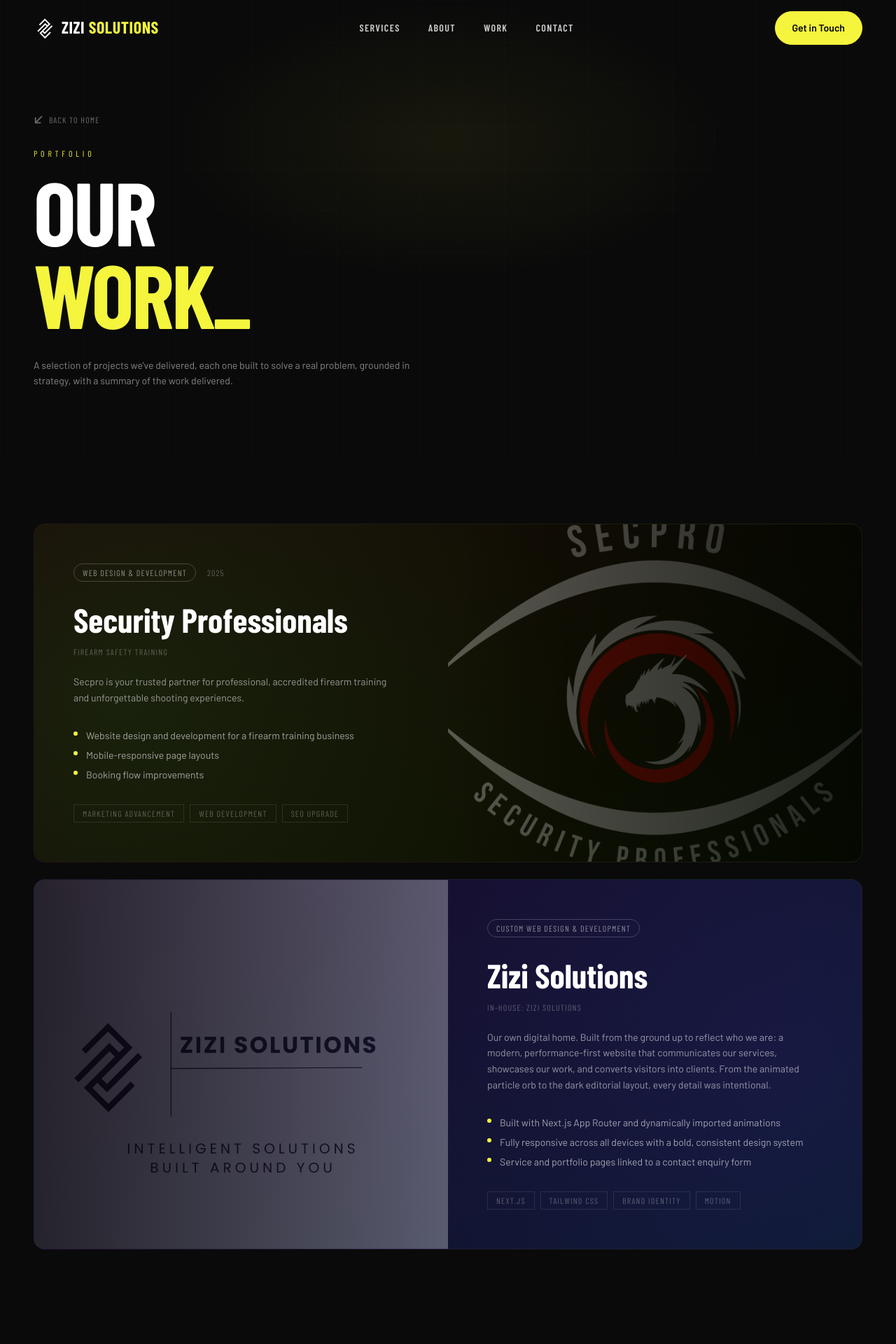
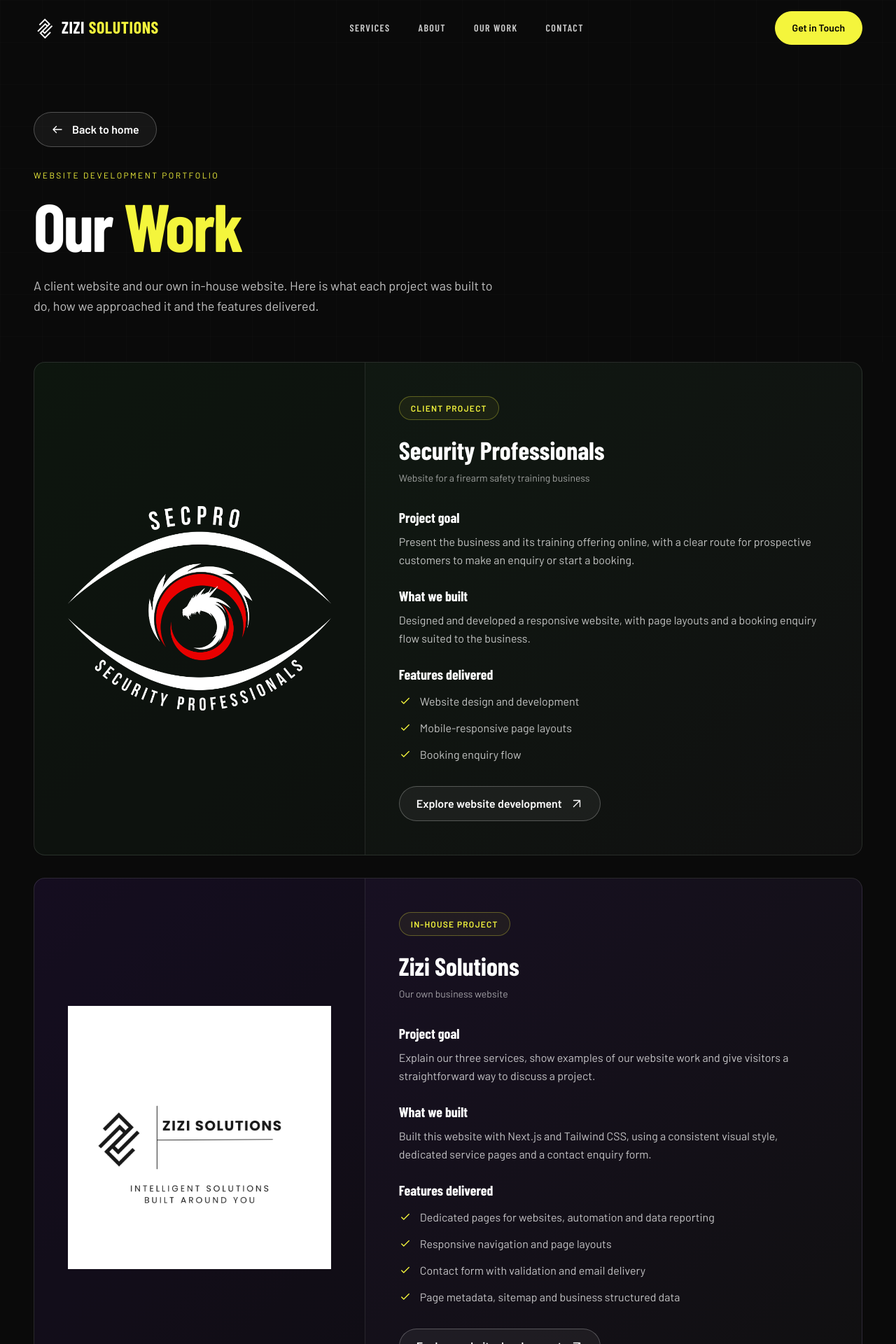
Before and after one commit to mdluli22/zizi-solutions, a Next.js app: page /work in a window 1280 px wide. Shown: the top 1920 px of the page at 70% size. Built offline with nearby package versions, Linux system fonts and the light colour scheme; a web font is replaced by a local one.

Commit message:
fixed navbar work link and the work page

```diff
--- a/app/work/page.tsx
+++ b/app/work/page.tsx
@@ -1,235 +1,99 @@
 import { pageMetadata } from '../../lib/seo'
-
-export const metadata = pageMetadata("Website Development Portfolio", "Explore Zizi Solutions website projects, including Security Professionals and our own website, with descriptions of the work delivered.", "/work")
-
 import Link from 'next/link'
 import Image from 'next/image'
 import Navbar from '../../components/Navbar'
 import Footer from '../../components/Footer'
+import ArrowIcon from '../../components/ArrowIcon'
+
+export const metadata = pageMetadata('Our Work', 'Explore a client website project and the Zizi Solutions in-house website, with clear summaries of the project goals, development work and features delivered.', '/work')
 
 const projects = [
   {
-    id: 1,
     title: 'Security Professionals',
-    client: 'Firearm Safety Training',
-    category: 'Web Design & Development',
-    categoryPath: '/services/web-design-dev',
-    year: '2025',
-    description:
-      'Secpro is your trusted partner for professional, accredited firearm training and unforgettable shooting experiences.',
-    outcomes: ['Website design and development for a firearm training business', 'Mobile-responsive page layouts', 'Booking flow improvements'],
-    tags: ['Marketing Advancement', 'Web Development', 'SEO upgrade'],
-    gradient: 'linear-gradient(135deg, #1a0808 0%, #0a1500 100%)',
-    accentColor: 'rgba(40,160,40,0.15)',
+    type: 'Client project',
+    context: 'Website for a firearm safety training business',
+    goal: 'Present the business and its training offering online, with a clear route for prospective customers to make an enquiry or start a booking.',
+    solution: 'Designed and developed a responsive website, with page layouts and a booking enquiry flow suited to the business.',
+    features: ['Website design and development', 'Mobile-responsive page layouts', 'Booking enquiry flow'],
     image: '/Secpro.png',
+    imageAlt: 'Security Professionals project logo',
+    gradient: 'linear-gradient(135deg, #101b12 0%, #101010 100%)',
   },
   {
-    id: 2,
     title: 'Zizi Solutions',
-    client: 'In-house: Zizi Solutions',
-    category: 'Custom Web Design & Development',
-    categoryPath: '/services/web-design-dev',
-    // year: '2024',
-    description:
-      'Our own digital home. Built from the ground up to reflect who we are: a modern, performance-first website that communicates our services, showcases our work, and converts visitors into clients. From the animated particle orb to the dark editorial layout, every detail was intentional.',
-    outcomes: ['Built with Next.js App Router and dynamically imported animations', 'Fully responsive across all devices with a bold, consistent design system', 'Service and portfolio pages linked to a contact enquiry form'],
-    tags: ['Next.js', 'Tailwind CSS', 'Brand Identity', 'Motion'],
-    gradient: 'linear-gradient(135deg, #1a0a2e 0%, #0a1a2e 100%)',
-    accentColor: 'rgba(80,40,180,0.15)',
+    type: 'In-house project',
+    context: 'Our own business website',
+    goal: 'Explain our three services, show examples of our website work and give visitors a straightforward way to discuss a project.',
+    solution: 'Built this website with Next.js and Tailwind CSS, using a consistent visual style, dedicated service pages and a contact enquiry form.',
+    features: ['Dedicated pages for websites, automation and data reporting', 'Responsive navigation and page layouts', 'Contact form with validation and email delivery', 'Page metadata, sitemap and business structured data'],
     image: '/1.png',
+    imageAlt: 'Zizi Solutions project logo',
+    gradient: 'linear-gradient(135deg, #1a1028 0%, #101010 100%)',
   },
-//   {
-//     id: 3,
-//     title: 'Brand Identity System',
-//     client: 'Confidential: Professional Services',
-//     category: 'Brand Identity & Strategy',
-//     categoryPath: '/services/brand-identity',
-//     year: '2024',
-//     description:
-//       'Complete visual identity and brand strategy for a growing professional services firm entering a competitive market: from logo and colour system through to pitch deck templates and social media kits.',
-//     outcomes: ['Cohesive identity across 12 brand touchpoints', 'New positioning led to 3 enterprise client wins within 6 months', 'Full brand guidelines delivered for internal team use'],
-//     tags: ['Logo Design', 'Brand Strategy', 'Visual Identity'],
-//     gradient: 'linear-gradient(135deg, #2e0a0a 0%, #1a1000 100%)',
-//     accentColor: 'rgba(180,40,40,0.15)',
-//     image: '/3.png',
-//   },
 ]
-
-// const stats = [
-//   { value: '5+', label: 'Projects Delivered' },
-//   { value: '3+', label: 'Happy Clients' },
-//   { value: '100%', label: 'On-time Delivery' },
-// ]
 
 export default function WorkPage() {
   return (
     <main className="min-h-screen bg-[#0a0a0a] text-white">
       <Navbar />
-
-      {/* Hero */}
-      <section className="relative overflow-hidden pt-40 pb-24 px-6 lg:px-12">
+      <section className="relative overflow-hidden pt-32 sm:pt-40 pb-12 sm:pb-16 px-6 lg:px-12">
         <div className="absolute inset-0 grid-texture opacity-40 pointer-events-none" />
-        <div
-          className="absolute top-0 left-1/2 -translate-x-1/2 w-[800px] h-[400px] pointer-events-none"
-          style={{ background: 'radial-gradient(ellipse, rgba(244,245,60,0.06) 0%, transparent 70%)' }}
-        />
         <div className="relative max-w-7xl mx-auto">
-          <Link
-            href="/"
-            className="inline-flex items-center gap-2 font-display text-xs tracking-widest uppercase text-white/40 hover:text-[#f4f53c] transition-colors mb-8"
-          >
-            <svg width="14" height="14" viewBox="0 0 16 16" fill="none">
-              <path d="M13 3L3 13M3 13H11M3 13V5" stroke="currentColor" strokeWidth="2" strokeLinecap="round" />
-            </svg>
-            Back to Home
-          </Link>
-          <p className="font-display text-xs tracking-[0.4em] uppercase mb-4" style={{ color: '#f4f53c' }}>
-            Portfolio
-          </p>
-          <h1
-            className="font-display font-black leading-none tracking-tight text-white mb-8"
-            style={{ fontSize: 'clamp(3.5rem, 10vw, 9rem)', lineHeight: '0.92' }}
-          >
-            OUR<br />
-            <span style={{ color: 'var(--yellow-neon)' }}>WORK_</span>
-          </h1>
-          <p className="text-white/50 text-sm leading-relaxed max-w-xl">
-            A selection of projects we&apos;ve delivered, each one built to solve a real problem, grounded in strategy, with a summary of the work delivered.
-          </p>
+          <Link href="/" className="button-secondary mb-8"><ArrowIcon direction="left" className="mr-3" />Back to home</Link>
+          <p className="text-[#f4f53c] text-xs uppercase tracking-[0.2em] mb-4">Website development portfolio</p>
+          <h1 className="font-display font-black text-5xl sm:text-7xl lg:text-8xl tracking-tight leading-none mb-6">Our <span className="text-[#f4f53c]">Work</span></h1>
+          <p className="text-white/75 text-base sm:text-lg leading-relaxed max-w-2xl">A client website and our own in-house website. Here is what each project was built to do, how we approached it and the features delivered.</p>
         </div>
       </section>
 
-      {/* Stats bar */}
-      {/* <section className="border-y border-white/5" style={{ background: 'rgba(255,255,255,0.02)' }}>
-        <div className="max-w-7xl mx-auto px-6 lg:px-12 py-10 grid grid-cols-3 gap-6">
-          {stats.map((s) => (
-            <div key={s.label} className="text-center">
-              <div
-                className="font-display font-black leading-none mb-1"
-                style={{ fontSize: 'clamp(2rem, 5vw, 3.5rem)', color: 'var(--yellow-neon)' }}
-              >
-                {s.value}
+      <section aria-label="Website projects" className="max-w-7xl mx-auto px-6 lg:px-12 pb-20 flex flex-col gap-8">
+        {projects.map((project) => (
+          <article key={project.title} className="rounded-2xl overflow-hidden border border-white/10" style={{ background: project.gradient }}>
+            <div className="grid grid-cols-1 lg:grid-cols-5">
+              <div className="relative min-h-[240px] sm:min-h-[300px] lg:min-h-[420px] lg:col-span-2 bg-black/20 border-b lg:border-b-0 lg:border-r border-white/10">
+                <Image fill sizes="(min-width: 1024px) 40vw, 100vw" src={project.image} alt={project.imageAlt} className="object-contain p-8 sm:p-12" />
               </div>
-              <p className="text-white/40 text-xs tracking-widest uppercase font-display">{s.label}</p>
-            </div>
-          ))}
-        </div>
-      </section> */}
-
-      {/* Projects */}
-      <section className="max-w-7xl mx-auto px-6 lg:px-12 py-24 flex flex-col gap-6">
-        {projects.map((p, i) => (
-          <div
-            key={p.id}
-            className="group relative rounded-2xl overflow-hidden border border-white/5 hover:border-white/10 transition-all duration-500"
-            style={{ background: p.gradient }}
-          >
-            {/* Glow blob */}
-            <div
-              className="absolute inset-0 pointer-events-none"
-              style={{ background: `radial-gradient(circle at ${i % 2 === 0 ? '10% 50%' : '90% 50%'}, ${p.accentColor} 0%, transparent 60%)` }}
-            />
-
-            <div className="relative grid grid-cols-1 lg:grid-cols-2 gap-0">
-              {/* Content */}
-              <div className={`p-10 lg:p-14 flex flex-col justify-between ${i % 2 !== 0 ? 'lg:order-2' : ''}`}>
-                <div>
-                  {/* Meta row */}
-                  <div className="flex flex-wrap items-center gap-4 mb-6">
-                    <Link
-                      href={p.categoryPath}
-                      className="font-display text-xs tracking-widest uppercase px-3 py-1 rounded-full border border-white/20 text-white/50 hover:text-[#f4f53c] hover:border-[#f4f53c]/40 transition-colors"
-                    >
-                      {p.category}
-                    </Link>
-                    <span className="font-display text-xs tracking-widest text-white/30 uppercase">{p.year}</span>
+              <div className="lg:col-span-3 p-6 sm:p-8 lg:p-12">
+                <span className="inline-flex rounded-full border border-[#f4f53c]/30 bg-[#f4f53c]/5 text-[#f4f53c] text-xs font-semibold uppercase tracking-widest px-4 py-2 mb-5">{project.type}</span>
+                <h2 className="font-display text-3xl sm:text-4xl font-bold leading-tight mb-2">{project.title}</h2>
+                <p className="text-white/60 text-sm mb-8">{project.context}</p>
+                <div className="space-y-6">
+                  <div>
+                    <h3 className="font-display text-xl font-bold mb-2">Project goal</h3>
+                    <p className="text-white/75 leading-relaxed">{project.goal}</p>
                   </div>
-
-                  <h2
-                    className="font-display font-black text-white leading-tight mb-2"
-                    style={{ fontSize: 'clamp(1.8rem, 4vw, 3rem)' }}
-                  >
-                    {p.title}
-                  </h2>
-                  <p className="font-display text-xs tracking-widest uppercase text-white/30 mb-6">{p.client}</p>
-                  <p className="text-white/55 text-sm leading-relaxed mb-8 max-w-md">{p.description}</p>
-
-                  {/* Outcomes */}
-                  <ul className="flex flex-col gap-2 mb-8">
-                    {p.outcomes.map((o) => (
-                      <li key={o} className="flex items-start gap-3 text-sm text-white/60">
-                        <span className="mt-1 shrink-0 w-1.5 h-1.5 rounded-full" style={{ background: 'var(--yellow-neon)' }} />
-                        {o}
-                      </li>
-                    ))}
-                  </ul>
-
-                  {/* Tags */}
-                  <div className="flex flex-wrap gap-2">
-                    {p.tags.map((t) => (
-                      <span
-                        key={t}
-                        className="font-display text-xs tracking-widest uppercase px-3 py-1 border border-white/10 text-white/30"
-                      >
-                        {t}
-                      </span>
-                    ))}
+                  <div>
+                    <h3 className="font-display text-xl font-bold mb-2">What we built</h3>
+                    <p className="text-white/75 leading-relaxed">{project.solution}</p>
+                  </div>
+                  <div>
+                    <h3 className="font-display text-xl font-bold mb-3">Features delivered</h3>
+                    <ul className="space-y-3">
+                      {project.features.map((feature) => (
+                        <li key={feature} className="flex items-start gap-3 text-white/75 leading-relaxed">
+                          <svg aria-hidden="true" focusable="false" width="18" height="18" viewBox="0 0 24 24" fill="none" stroke="currentColor" strokeWidth="1.8" strokeLinecap="round" strokeLinejoin="round" className="shrink-0 mt-1 text-[#f4f53c]"><path d="m5 12 4 4L19 6" /></svg>
+                          {feature}
+                        </li>
+                      ))}
+                    </ul>
                   </div>
                 </div>
-              </div>
-
-              {/* Image panel */}
-              <div
-                className={`relative hidden lg:block min-h-[420px] overflow-hidden ${i % 2 !== 0 ? 'lg:order-1' : ''}`}
-              >
-                <Image
-                  fill
-                  sizes="(min-width: 1024px) 50vw, 100vw"
-                  src={p.image}
-                  alt={p.title}
-                  className="absolute inset-0 w-full h-full object-cover opacity-30 group-hover:opacity-45 transition-opacity duration-500 scale-105 group-hover:scale-100 transition-transform"
-                />
-                <div
-                  className="absolute inset-0"
-                  style={{
-                    background: i % 2 === 0
-                      ? 'linear-gradient(to right, transparent 0%, rgba(0,0,0,0.6) 100%)'
-                      : 'linear-gradient(to left, transparent 0%, rgba(0,0,0,0.6) 100%)',
-                  }}
-                />
+                <Link href="/services/web-design-dev" className="button-secondary mt-8">Explore website development <ArrowIcon direction="up-right" className="ml-3" /></Link>
               </div>
             </div>
-          </div>
+          </article>
         ))}
       </section>
 
-      {/* CTA */}
-      <section className="max-w-7xl mx-auto px-6 lg:px-12 py-16 pb-32">
-        <div
-          className="rounded-2xl px-10 py-16 flex flex-col md:flex-row items-start md:items-center justify-between gap-8"
-          style={{
-            background: 'linear-gradient(135deg, #111 0%, #1a1a0a 100%)',
-            border: '1px solid rgba(244,245,60,0.1)',
-          }}
-        >
-          <div>
-            <h2 className="font-display font-black text-white text-4xl lg:text-5xl leading-tight mb-3">
-              GOT A PROJECT<br />
-              <span style={{ color: 'var(--yellow-neon)' }}>IN MIND?</span>
-            </h2>
-            <p className="text-white/50 text-sm max-w-md">
-              Let&apos;s talk about what you&apos;re building and how we can help you get there.
-            </p>
+      <section className="max-w-7xl mx-auto px-6 lg:px-12 pb-20 lg:pb-28">
+        <div className="rounded-2xl border border-[#f4f53c]/20 bg-[#f4f53c]/5 p-6 sm:p-10 flex flex-col md:flex-row md:items-center md:justify-between gap-8">
+          <div className="max-w-xl">
+            <h2 className="font-display text-3xl sm:text-4xl font-bold mb-3">Have a project in mind?</h2>
+            <p className="text-white/75 leading-relaxed">Tell us what your business needs. We’ll help you shape the next step.</p>
           </div>
-          <a
-            href="/contact/"
-            className="shrink-0 font-display text-sm font-black tracking-widest uppercase px-10 py-5 bg-[#f4f53c] text-black rounded-full hover:scale-105 transition-all duration-300"
-          >
-            Start a Project
-          </a>
+          <Link href="/contact" className="button-primary shrink-0">Discuss your project <ArrowIcon direction="up-right" className="ml-3" /></Link>
         </div>
       </section>
-
       <Footer />
     </main>
   )
--- a/components/Footer.tsx
+++ b/components/Footer.tsx
@@ -32,7 +32,7 @@
               {[
                 { label: 'About', href: '/about' },
                 { label: 'Services', href: '/#services' },
-                { label: 'Work', href: '/work' },
+                { label: 'Our Work', href: '/work' },
               ].map(({ label, href }) => (
                 <li key={label}>
                   <Link href={href} className="text-white/50 hover:text-white text-sm transition-colors">{label}</Link>
--- a/components/Navbar.tsx
+++ b/components/Navbar.tsx
@@ -33,7 +33,7 @@
           {[
             { label: 'Services', href: pathname === '/' ? '#services' : '/#services' },
             { label: 'About', href: '/about' },
-            { label: 'Work', href: '/work' },
+            { label: 'Our Work', href: '/work' },
             { label: 'Contact', href: '/contact' },
           ].map(({ label, href }) => (
             <Link
@@ -74,7 +74,7 @@
           {[
             { label: 'Services', href: pathname === '/' ? '#services' : '/#services' },
             { label: 'About', href: '/about' },
-            { label: 'Work', href: '/work' },
+            { label: 'Our Work', href: '/work' },
             { label: 'Contact', href: '/contact' },
           ].map(({ label, href }) => (
             <Link
```
